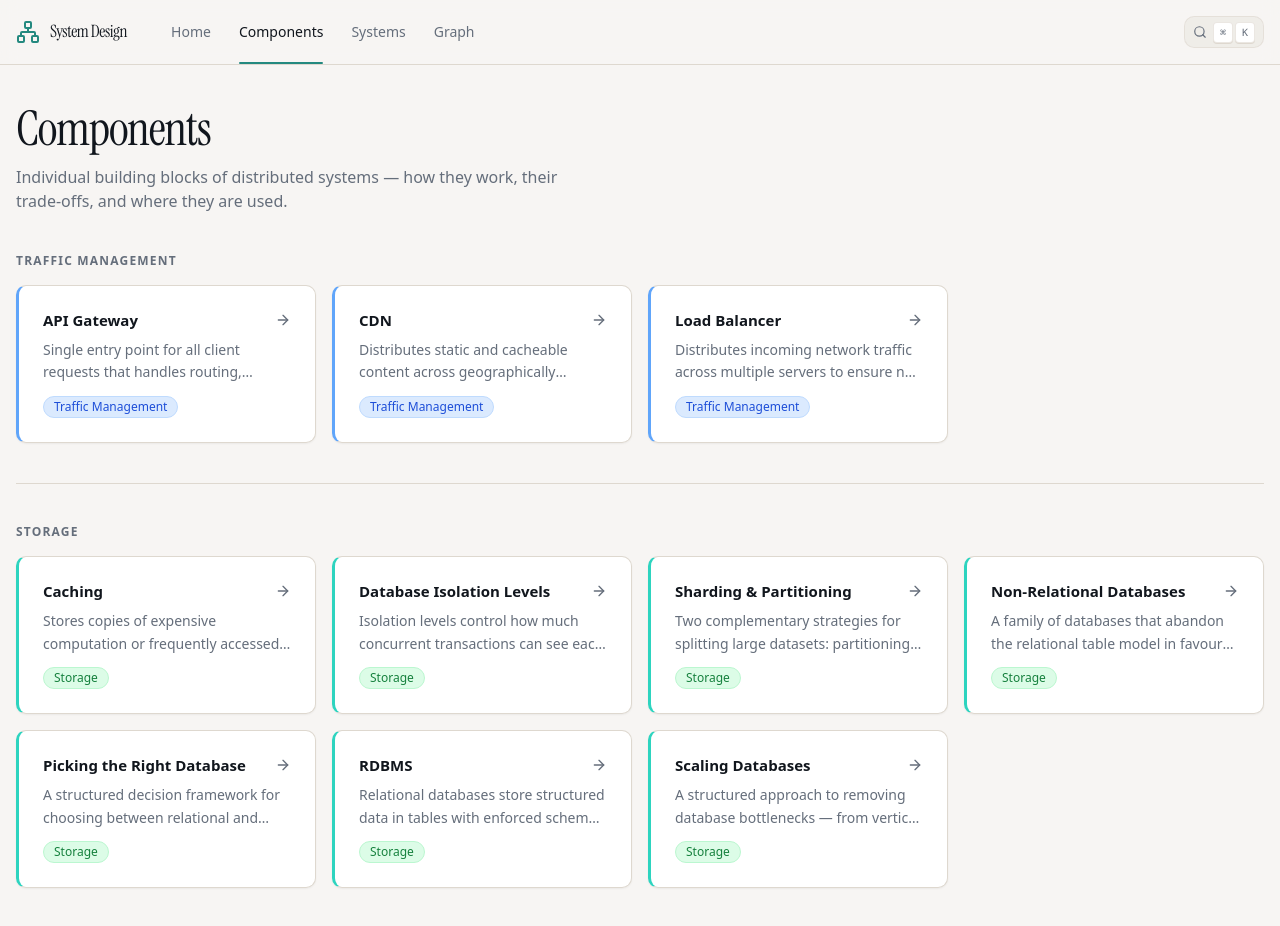
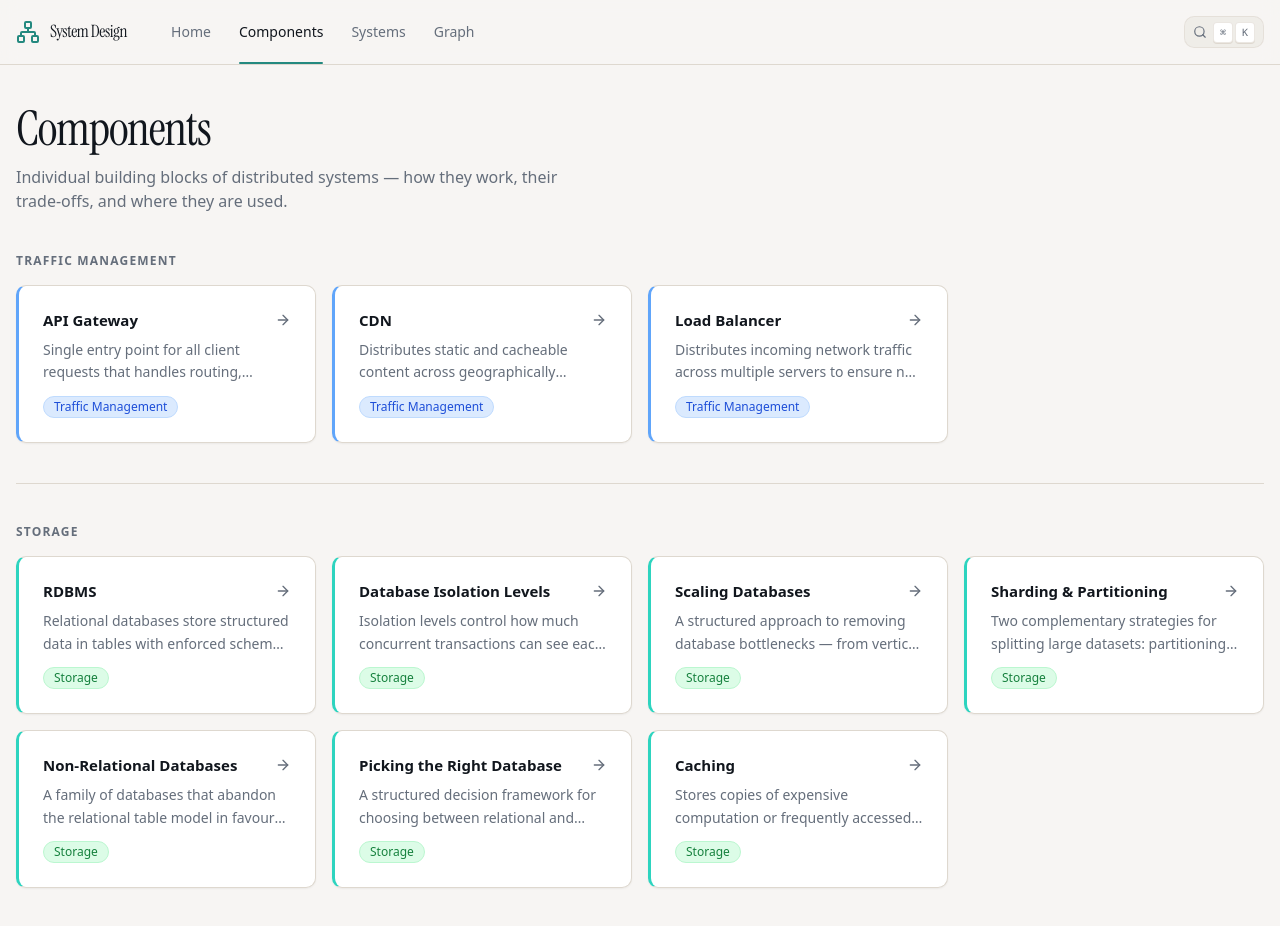
Before and after one commit to thatpratik/system-design, a Next.js app: page /components in a window 1280 px wide. Built offline with nearby package versions, Linux system fonts and the light colour scheme.

Commit message:
Add sorting logic for components by sequence and update ComponentMeta interface

```diff
--- a/app/components/page.tsx
+++ b/app/components/page.tsx
@@ -16,6 +16,10 @@ export default function ComponentsPage() {
     acc[cat].push(component);
     return acc;
   }, {});
+
+  for (const cat of Object.keys(grouped)) {
+    grouped[cat].sort((a, b) => (a.sequence ?? Infinity) - (b.sequence ?? Infinity));
+  }
 
   const categories = Object.keys(grouped) as Category[];
 
--- a/types/index.ts
+++ b/types/index.ts
@@ -12,6 +12,8 @@ export interface ComponentMeta {
   slug: string;
   category: Category;
   summary: string;
+  /** display order within a category — lower numbers appear first */
+  sequence?: number;
   /** slugs of systems that use this component */
   usedIn: string[];
   /** slugs of alternative components for comparison */
```
